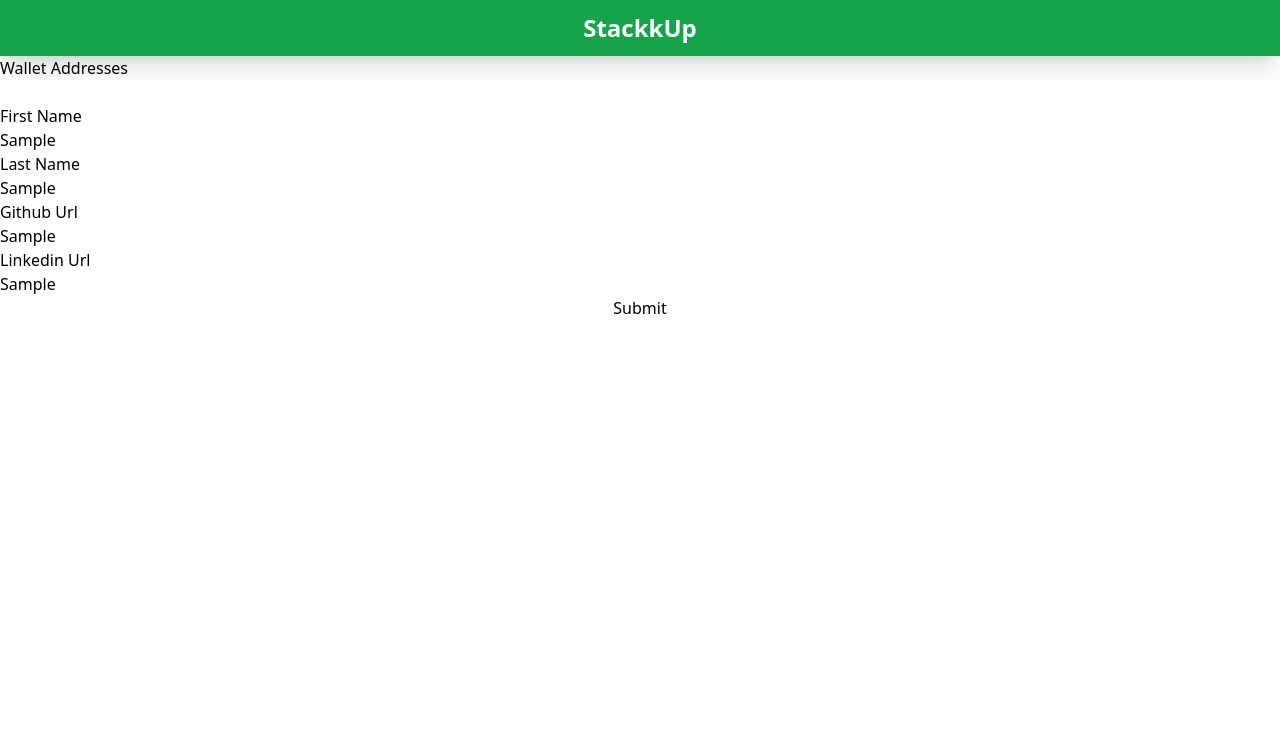
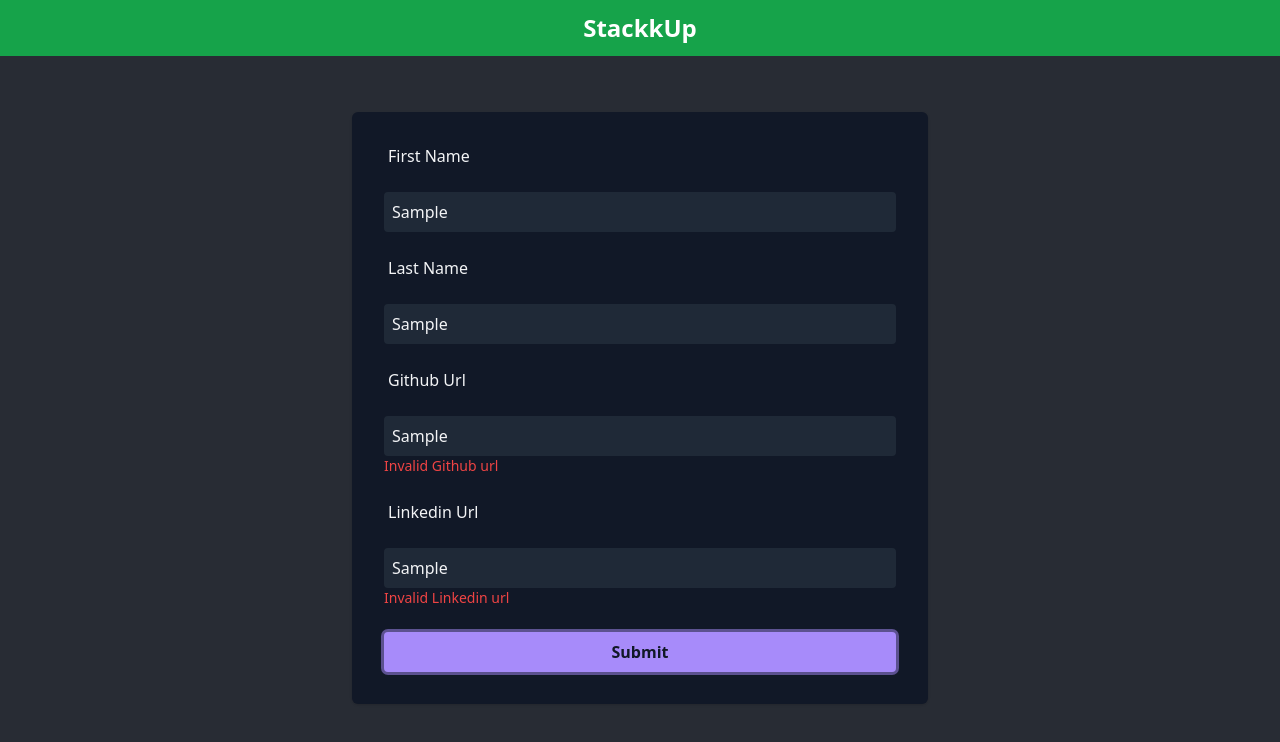
Before and after one commit to ankanmal/devpost-fantom-front, a React (Create React App) app: page /givedetails in a window 1280 px wide. Both pictures are taken after typing "Sample", "Sample", "Sample", "Sample" into the empty fields and a click on the button "Submit". Shown: the top 742 px of the page. Built offline with nearby package versions, Linux system fonts and the light colour scheme; no server answers.

Commit message:
refactored ui and validation for form.

```diff
--- a/src/App.css
+++ b/src/App.css
@@ -1,16 +1,5 @@
 .App {
   text-align: center;
-}
-
-.App-logo {
-  height: 40vmin;
-  pointer-events: none;
-}
-
-@media (prefers-reduced-motion: no-preference) {
-  .App-logo {
-    animation: App-logo-spin infinite 20s linear;
-  }
 }
 
 .App-header {
@@ -23,16 +12,3 @@
   font-size: calc(10px + 2vmin);
   color: white;
 }
-
-.App-link {
-  color: #61dafb;
-}
-
-@keyframes App-logo-spin {
-  from {
-    transform: rotate(0deg);
-  }
-  to {
-    transform: rotate(360deg);
-  }
-}
--- a/src/components/LandingPage.js
+++ b/src/components/LandingPage.js
@@ -117,13 +117,9 @@ const LandingPage = () => {
               <div className="card">
                 <div className="card-row">
                   <h3>Wallet Address:{walletadd}</h3>
+                  <p className="info">🎉 Connected Successfully</p>
                 </div>
               </div>
-            ) : (
-              <p>Logo is here</p>
-            )}
-            {isConnected ? (
-              <p className="info">🎉 Connected Successfully</p>
             ) : (
               <>
                 <button className="btn" onClick={handleSignUp}>
--- a/src/components/SignUpPage.js
+++ b/src/components/SignUpPage.js
@@ -1,23 +1,159 @@
 import React from "react";
-import { useFormik } from "formik";
+import { Formik, Form, useField } from "formik";
 import { useDispatch, useSelector } from "react-redux";
 import { registerUser } from "./slice/userDataSlice";
+
+// const SignupForm = () => {
+
+//   const wallet = useSelector((state) => state.userData.walletAdd);
+
+//   const dispatch = useDispatch();
+
+//   // Note that we have to initialize ALL of fields with values. These
+
+//   // could come from props, but since we don’t want to prefill this form,
+
+//   // we just use an empty string. If we don’t do this, React will yell
+
+//   // at us.
+
+//   const formik = useFormik({
+//     initialValues: {
+//       walletAddress: wallet,
+//       firstName: "",
+
+//       lastName: "",
+
+//       githubLink: "",
+//       linkedInLink: "",
+//     },
+
+//     onSubmit: (values) => {
+//       alert(JSON.stringify(values, null, 2));
+//       dispatch(registerUser(values));
+//     },
+//   });
+
+//   return (
+//     <form onSubmit={formik.handleSubmit} className="flex flex-col">
+//       <label htmlFor="walletAdd">Wallet Addresses</label>
+
+//       <input
+//         id="walletAdd"
+//         name="walletAdd"
+//         type="text"
+//         //onChange={formik.handleChange}
+//         readOnly
+//         value={formik.values.walletAddress}
+//       />
+//       <label htmlFor="firstName">First Name</label>
+
+//       <input
+//         id="firstName"
+//         name="firstName"
+//         type="text"
+//         onChange={formik.handleChange}
+//         value={formik.values.firstName}
+//       />
+
+//       <label htmlFor="lastName">Last Name</label>
+
+//       <input
+//         id="lastName"
+//         name="lastName"
+//         type="text"
+//         onChange={formik.handleChange}
+//         value={formik.values.lastName}
+//       />
+
+//       <label htmlFor="githubId">Github Url</label>
+
+//       <input
+//         id="githubLink"
+//         name="githubLink"
+//         type="text"
+//         placeholder="https://github.com/ankanmal"
+//         onChange={formik.handleChange}
+//         value={formik.values.githubLink}
+//       />
+//       <label htmlFor="linkedinId">Linkedin Url</label>
+
+//       <input
+//         id="linkedInLink"
+//         name="linkedInLink"
+//         type="text"
+//         onChange={formik.handleChange}
+//         value={formik.values.linkedInLink}
+//       />
+
+//       <button type="submit">Submit</button>
+//     </form>
+//   );
+// };
+
+const MyTextInput = ({ label, ...props }) => {
+  // useField() returns [formik.getFieldProps(), formik.getFieldMeta()]
+  // which we can spread on <input> and alse replace ErrorMessage entirely.
+  const [field, meta] = useField(props);
+  return (
+    <>
+      <label htmlFor={props.id || props.name} className="block mb-1 ml-1">
+        {label}
+      </label>
+      <input
+        className="block w-full p-2 rounded focus:outline-none focus:ring focus:ring-opacity-25 focus:ring-violet-400 bg-gray-800"
+        {...field}
+        {...props}
+      />
+      {meta.touched && meta.error ? (
+        <div className=" text-sm text-red-500 m-0" style={{ marginTop: "0px" }}>
+          {meta.error}
+        </div>
+      ) : null}
+    </>
+  );
+};
+
+const validate = (values) => {
+  const errors = {};
+
+  if (!values.firstName) {
+    errors.firstName = "Required";
+  }
+
+  if (!values.lastName) {
+    errors.lastName = "Required";
+  }
+
+  if (!values.githubLink) {
+    errors.githubLink = "Required";
+  } else if (
+    !/^https:\/\/github\.com\/[a-z0-9_-]+\/?$/i.test(values.githubLink)
+  ) {
+    errors.githubLink = "Invalid Github url";
+  }
+
+  if (!values.linkedInLink) {
+    errors.linkedInLink = "Required";
+  } else if (
+    !/^https:\/\/www\.linkedin\.com\/in\/[a-z0-9_-]+\/?$/i.test(
+      values.linkedInLink
+    )
+  ) {
+    errors.linkedInLink = "Invalid Linkedin url";
+  }
+
+  return errors;
+};
 
 const SignupForm = () => {
   const wallet = useSelector((state) => state.userData.walletAdd);
 
   const dispatch = useDispatch();
-
-  // Note that we have to initialize ALL of fields with values. These
-
-  // could come from props, but since we don’t want to prefill this form,
-
-  // we just use an empty string. If we don’t do this, React will yell
-
-  // at us.
-
-  const formik = useFormik({
-    initialValues: {
+  return (
+    <>
+      <Formik
+        initialValues={{
           walletAddress: wallet,
           firstName: "",
 
@@ -25,72 +161,57 @@ const SignupForm = () => {
 
           githubLink: "",
           linkedInLink: "",
-    },
-
-    onSubmit: (values) => {
+        }}
+        validate={validate}
+        onSubmit={(values) => {
           alert(JSON.stringify(values, null, 2));
           dispatch(registerUser(values));
-    },
-  });
-
-  return (
-    <form onSubmit={formik.handleSubmit} className="flex flex-col">
-      <label htmlFor="walletAdd">Wallet Addresses</label>
-
-      <input
-        id="walletAdd"
-        name="walletAdd"
-        type="text"
-        //onChange={formik.handleChange}
-        readOnly
-        value={formik.values.walletAddress}
-      />
-      <label htmlFor="firstName">First Name</label>
-
-      <input
-        id="firstName"
+        }}
+      >
+        <Form className="container w-full max-w-xl p-8 mx-auto  space-y-6 rounded-md shadow bg-gray-900 ng-untouched ng-pristine ng-valid text-gray-100">
+          <MyTextInput
+            label="First Name"
             name="firstName"
             type="text"
-        onChange={formik.handleChange}
-        value={formik.values.firstName}
+            placeholder="Jane"
+          />
+          <MyTextInput
+            label="Last Name"
+            name="lastName"
+            type="text"
+            placeholder="Doe"
+          />
+          <MyTextInput
+            label="Github Url"
+            name="githubLink"
+            type="text"
+            placeholder="https://github.com/jane-doe"
+          />
+          <MyTextInput
+            label="Linkedin Url"
+            name="linkedInLink"
+            type="text"
+            placeholder="https://www.linkedin.com/in/jane-doe/"
           />
 
-      <label htmlFor="lastName">Last Name</label>
-
-      <input
-        id="lastName"
-        name="lastName"
-        type="text"
-        onChange={formik.handleChange}
-        value={formik.values.lastName}
-      />
-
-      <label htmlFor="githubId">Github Url</label>
-
-      <input
-        id="githubLink"
-        name="githubLink"
-        type="text"
-        placeholder="https://github.com/ankanmal"
-        onChange={formik.handleChange}
-        value={formik.values.githubLink}
-      />
-      <label htmlFor="linkedinId">Linkedin Url</label>
-
-      <input
-        id="linkedInLink"
-        name="linkedInLink"
-        type="text"
-        onChange={formik.handleChange}
-        value={formik.values.linkedInLink}
-      />
-
-      <button type="submit">Submit</button>
-    </form>
+          <button
+            type="submit"
+            className="w-full px-4 py-2 font-bold rounded shadow focus:outline-none focus:ring hover:ring focus:ring-opacity-50 bg-violet-400 focus:ring-violet-400 hover:ring-violet-400 text-gray-900"
+          >
+            Submit
+          </button>
+        </Form>
+      </Formik>
+    </>
   );
 };
+
 const SignUpPage = () => {
-  return <SignupForm />;
+  return (
+    <div className="bg-[#282c34] h-screen pt-14 overscroll-none ">
+      <SignupForm />
+    </div>
+  );
 };
 
 export default SignUpPage;
```
Lines whose indentation alone changed are shown as unchanged.
